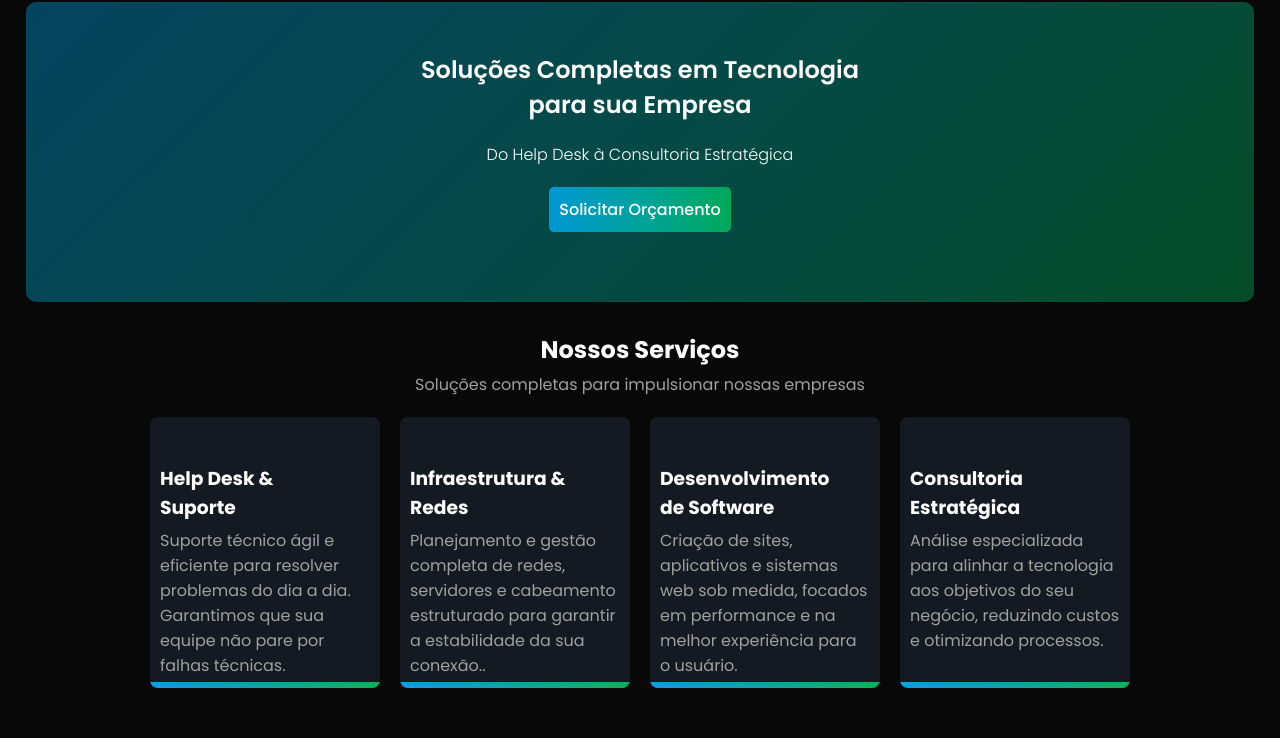
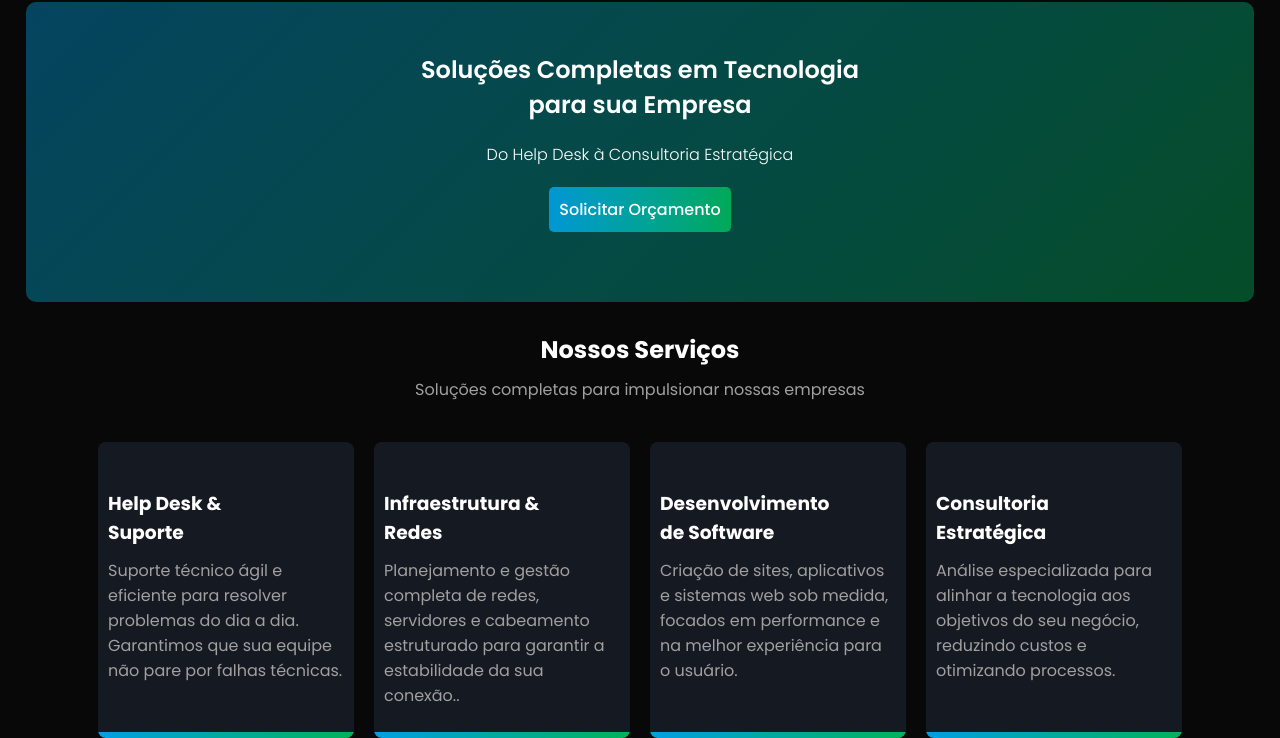
Before and after one commit to psicogi/dc-tecnologias, a plain HTML site: page index.html in a window 1280 px wide. Shown: the part 78-816 px from the top of the page. Drawn offline with Linux system fonts and the light colour scheme.

Commit message:
Update style.css

```diff
--- a/assets/style/style.css
+++ b/assets/style/style.css
@@ -121,7 +121,7 @@ ul a:hover {
 
 .services-container {
     display: grid;
-    grid-template: 40px 1fr / repeat(4, 230px);
+    grid-template: 40px 1fr / repeat(4, 20vw);
     justify-content: center;
     gap: 0 20px;
 }
@@ -137,8 +137,6 @@ ul a:hover {
     background-clip: text;
     -webkit-text-fill-color: transparent;
     color: transparent;
-
-
 }
 
 .services-container h2, h3 {
@@ -152,6 +150,7 @@ ul a:hover {
 
 .services-container p {
     color: var(--text-secondary);
+    padding: 5px 0 20px;
     grid-column: 2 / 4;
     text-align: center;
 }
```
